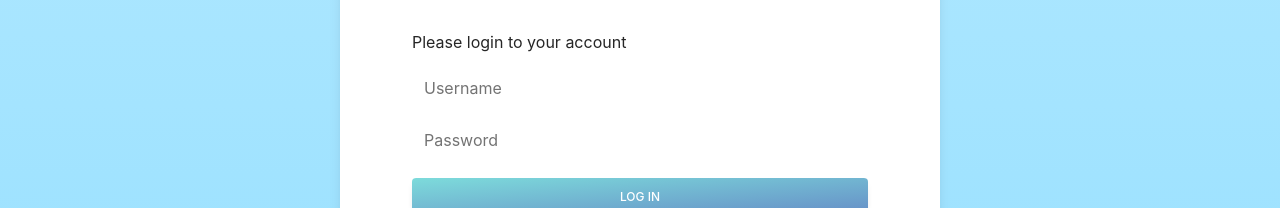
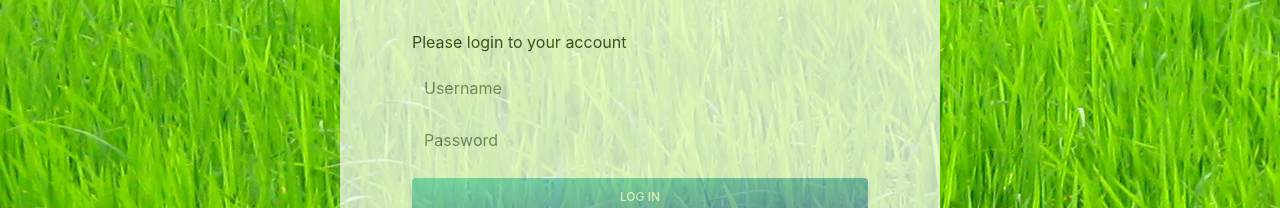
Before and after one commit to martin-tomov-dev/biological-frontend-react, a React (Create React App) app: page / in a window 1280 px wide. Shown: the part 330-538 px from the top of the page. Built offline with nearby package versions, Linux system fonts and the light colour scheme.

Commit message:
update the UI of login

```diff
--- a/package.json
+++ b/package.json
@@ -6,6 +6,7 @@
     "@testing-library/jest-dom": "^5.16.5",
     "@testing-library/react": "^13.4.0",
     "@testing-library/user-event": "^13.5.0",
+    "axios": "^1.3.4",
     "react": "^18.2.0",
     "react-dom": "^18.2.0",
     "react-redux": "^8.0.5",
--- a/src/pages/LoginPage.js
+++ b/src/pages/LoginPage.js
@@ -1,10 +1,32 @@
-function LoginPage() {
+import React, { useEffect, useState } from "react";
+// import { useHistory } from "react-router-dom";
+import { authService } from "../services/auth";
+
+const LoginPage = () => {
+  const [userData, setUserData] = useState({
+    name: "",
+    password: "",
+  });
+
+  const handleChange = (e) => {
+    setUserData((data) => ({ ...data, [e.target.name]: e.target.value }));
+  };
+
+  const handleSubmit = (e) => {
+    e.preventDefault();
+
+    let result;
+
+    result = authService.login(userData);
+    console.log(result);
+  };
+
   return (
     <section
-      className="gradient-form h-full bg-neutral-200 dark:bg-neutral-700"
+      className="gradient-form h-full"
       style={{
         height: "100vh",
-        background: "linear-gradient(to bottom, #b7eaff 0%, #94dfff 100%)",
+        backgroundImage: `url("./assets/login-page-background.jpg")`,
       }}
     >
       <div className="container h-full p-10 ml-auto mr-auto">
@@ -12,7 +34,7 @@ function LoginPage() {
           <div className="w-full">
             <div>
               <div className="g-0 lg:flex lg:flex-wrap justify-center">
-                <div className="px-4 md:px-0 lg:w-6/12 block rounded-lg bg-white shadow-lg dark:bg-neutral-800 px-4 md:px-0 lg:w-6/12 ">
+                <div className="px-4 opacity-70 md:px-0 lg:w-6/12 block rounded-lg bg-white shadow-lg dark:bg-neutral-800 px-4 md:px-0 lg:w-6/12 ">
                   <div className="md:mx-6 md:p-12">
                     <div className="text-center">
                       <img
@@ -24,12 +46,14 @@ function LoginPage() {
                         Biological Report
                       </h4>
                     </div>
-                    <form>
+                    <form action="" onSubmit={handleSubmit}>
                       <p className="mb-4">Please login to your account</p>
                       <div className="relative mb-4" data-te-input-wrapper-init>
                         <input
                           type="text"
-                          className="peer block min-h-[auto] w-full rounded border-0 bg-transparent py-[0.32rem] px-3 leading-[1.6] outline-none transition-all duration-200 ease-linear focus:placeholder:opacity-100 data-[te-input-state-active]:placeholder:opacity-100 motion-reduce:transition-none dark:placeholder:text-neutral-200 [&:not([data-te-input-placeholder-active])]:placeholder:opacity-0"
+                          onChange={handleChange}
+                          name="name"
+                          className="peer block pl-24 min-h-[auto] w-full rounded border-0 bg-transparent py-[0.32rem] px-3 leading-[1.6] outline-none transition-all duration-200 ease-linear focus:placeholder:opacity-100 data-[te-input-state-active]:placeholder:opacity-100 motion-reduce:transition-none dark:placeholder:text-neutral-200 [&:not([data-te-input-placeholder-active])]:placeholder:opacity-0"
                           id="exampleFormControlInput1"
                           placeholder="Username"
                         />
@@ -43,7 +67,9 @@ function LoginPage() {
                       <div className="relative mb-4" data-te-input-wrapper-init>
                         <input
                           type="password"
-                          className="peer block min-h-[auto] w-full rounded border-0 bg-transparent py-[0.32rem] px-3 leading-[1.6] outline-none transition-all duration-200 ease-linear focus:placeholder:opacity-100 data-[te-input-state-active]:placeholder:opacity-100 motion-reduce:transition-none dark:placeholder:text-neutral-200 [&:not([data-te-input-placeholder-active])]:placeholder:opacity-0"
+                          onChange={handleChange}
+                          name="password"
+                          className="peer block pl-24 min-h-[auto] w-full rounded border-0 bg-transparent py-[0.32rem] px-3 leading-[1.6] outline-none transition-all duration-200 ease-linear focus:placeholder:opacity-100 data-[te-input-state-active]:placeholder:opacity-100 motion-reduce:transition-none dark:placeholder:text-neutral-200 [&:not([data-te-input-placeholder-active])]:placeholder:opacity-0"
                           id="exampleFormControlInput11"
                           placeholder="Password"
                         />
@@ -57,7 +83,7 @@ function LoginPage() {
                       <div className="mb-12 pt-1 pb-1 text-center">
                         <button
                           className="mb-3 inline-block w-full rounded px-6 pt-2.5 pb-2 text-xs font-medium uppercase leading-normal text-white shadow-[0_4px_9px_-4px_rgba(0,0,0,0.2)] transition duration-150 ease-in-out hover:shadow-[0_8px_9px_-4px_rgba(0,0,0,0.1),0_4px_18px_0_rgba(0,0,0,0.2)] focus:shadow-[0_8px_9px_-4px_rgba(0,0,0,0.1),0_4px_18px_0_rgba(0,0,0,0.2)] focus:outline-none focus:ring-0 active:shadow-[0_8px_9px_-4px_rgba(0,0,0,0.1),0_4px_18px_0_rgba(0,0,0,0.2)]"
-                          type="button"
+                          type="submit"
                           data-te-ripple-init
                           data-te-ripple-color="light"
                           style={{
@@ -93,6 +119,6 @@ function LoginPage() {
       </div>
     </section>
   );
-}
+};
 
 export default LoginPage;
--- /dev/null
+++ b/src/services/auth.js
@@ -0,0 +1,19 @@
+import axios from "axios";
+
+const API_URL = "http://localhost:8000/api/users";
+
+const config = {
+  headers: {
+    "Content-Type": "application/json",
+  },
+};
+
+const login = async (userData) => {
+  const response = await axios.post(`${API_URL}/login`, userData, config);
+  console.log(response.data);
+  return response.data;
+};
+
+export const authService = {
+  login,
+};
```
Also changed, not shown: public/assets/login-page-background.jpg (added), 1 other file (tests, documents, lock files or other folders).
